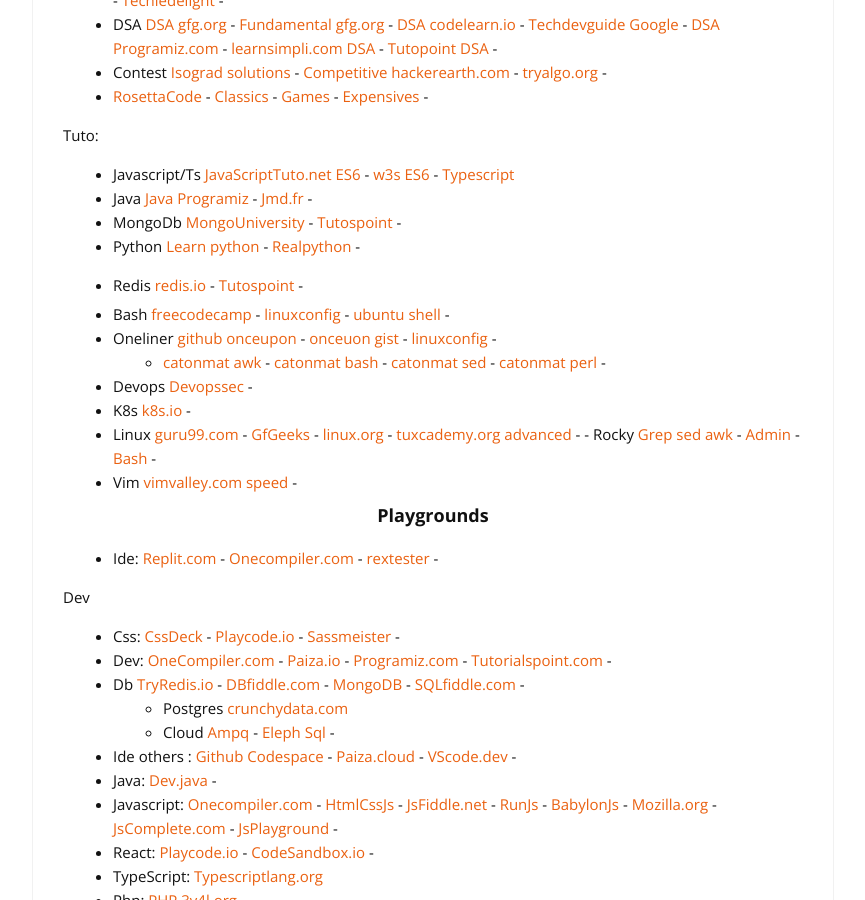
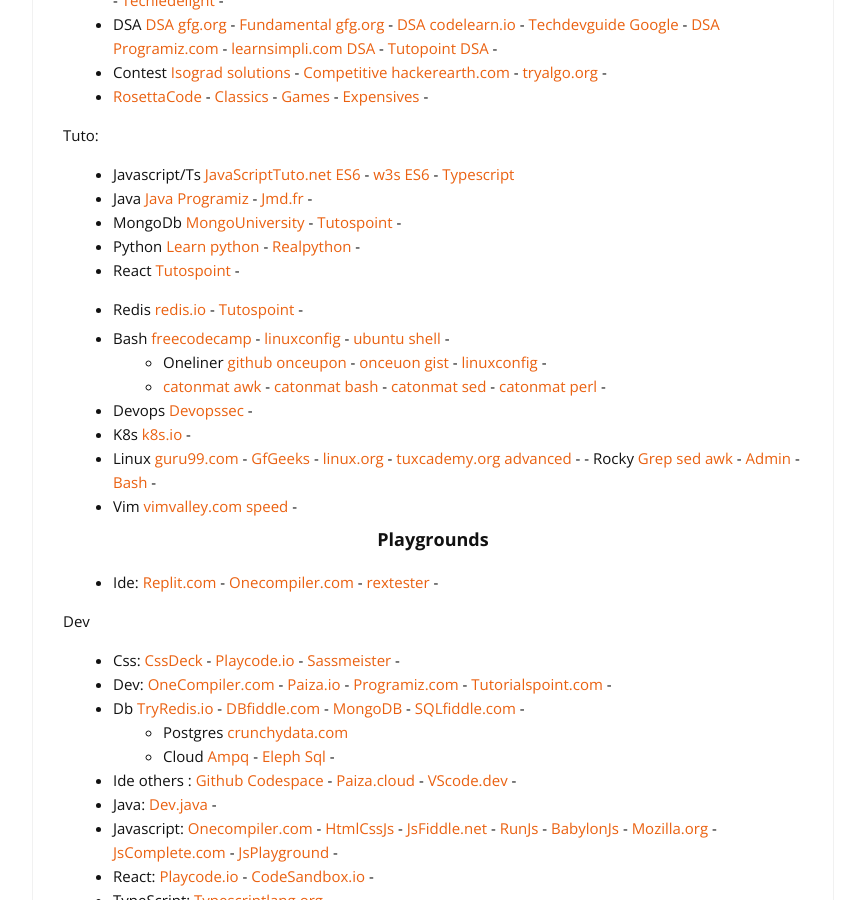
Before and after one commit to cylmat/cylmat.github.io, a Jekyll site: the page built from _pages/USEFUL.md, in a window 1280 px wide and 900 px high, scrolled down 852 px. Shown: the whole window, without its empty margins (207-1072 px from the left). Built offline with Jekyll 4.4.1, drawn with Linux system fonts in a browser that asks for light colours; nearby versions of some CDN libraries.

Commit message:
Update USEFUL.md

```diff
--- a/_pages/USEFUL.md
+++ b/_pages/USEFUL.md
@@ -42,10 +42,11 @@
 * Java [Java Programiz](https://www.programiz.com/java-programming) - [Jmd.fr](https://www.jmdoudoux.fr/accueil_java.htm) -
 * MongoDb [MongoUniversity](https://learn.mongodb.com) - [Tutospoint](https://www.tutorialspoint.com/mongodb) -
 * Python [Learn python](https://www.learnpython.org) - [Realpython](https://realpython.com) -
+* React [Tutospoint](https://www.tutorialspoint.com/reactjs/reactjs_installation.htm) -
 * Redis [redis.io](https://redis.io/learn) - [Tutospoint](https://www.tutorialspoint.com/redis) -
 
 + Bash [freecodecamp](https://www.freecodecamp.org/news/bash-scripting-tutorial-linux-shell-script-and-command-line-for-beginners/) - [linuxconfig](https://linuxconfig.org/bash-scripting-tutorial) - [ubuntu shell](https://doc.ubuntu-fr.org/tutoriel/script_shell) -
-+ Oneliner [github onceupon](https://github.com/onceupon/Bash-Oneliner) - [onceuon gist](https://gist.github.com/onceupon/b225f26c4cbc6eb4c41c3a4f09ba9ed7) - [linuxconfig](https://linuxconfig.org/linux-complex-bash-one-liner-examples) -
+  + Oneliner [github onceupon](https://github.com/onceupon/Bash-Oneliner) - [onceuon gist](https://gist.github.com/onceupon/b225f26c4cbc6eb4c41c3a4f09ba9ed7) - [linuxconfig](https://linuxconfig.org/linux-complex-bash-one-liner-examples) -
   - [catonmat awk](https://catonmat.net/awk-one-liners-explained-part-one) - [catonmat bash](https://catonmat.net/bash-one-liners-explained-part-one) - [catonmat sed](https://catonmat.net/sed-one-liners-explained-part-one) - [catonmat perl](https://catonmat.net/perl-one-liners-explained-part-one) -
 + Devops [Devopssec](https://devopssec.fr) -
 + K8s [k8s.io](https://kubernetes.io/docs/tutorials/) -
```
